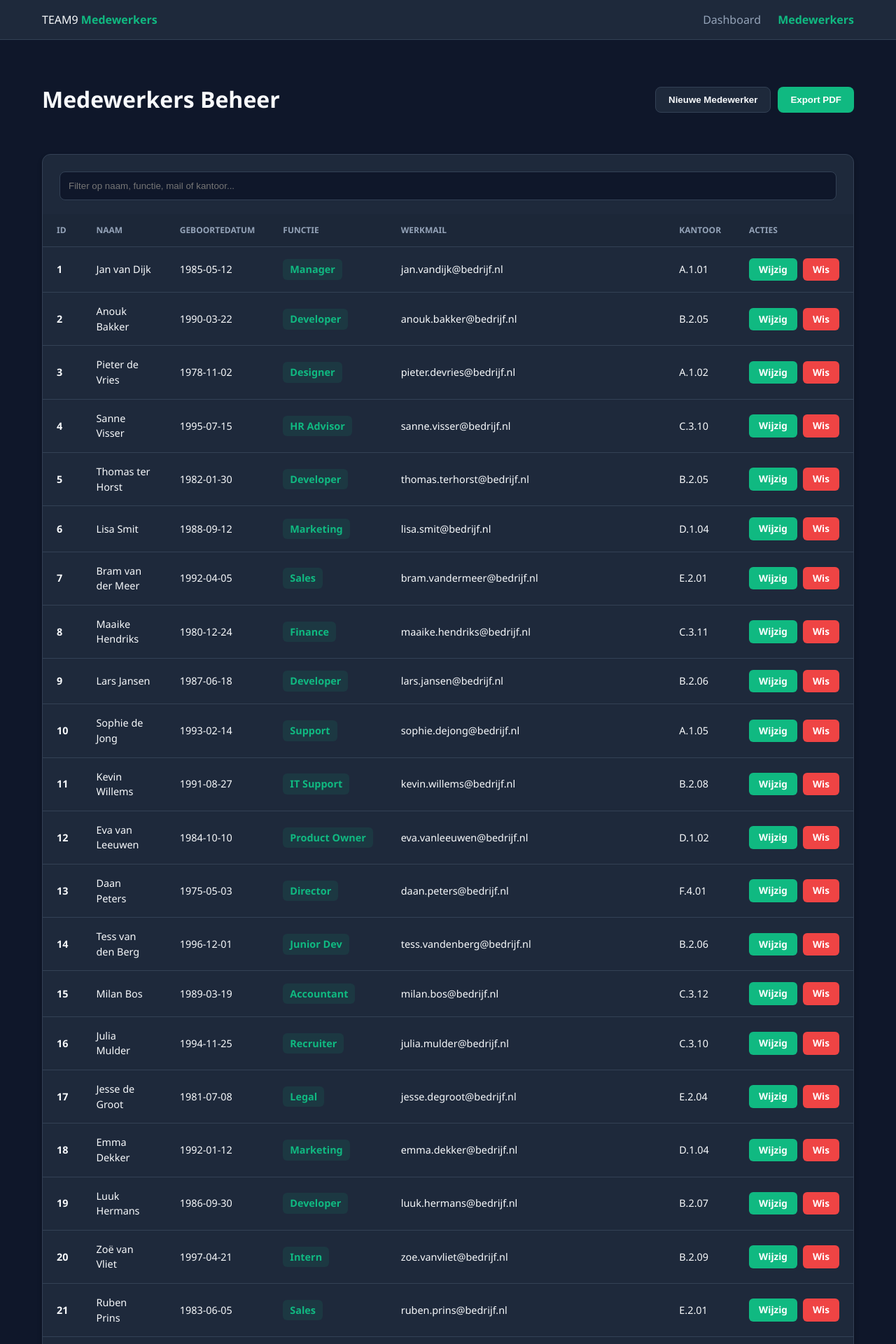
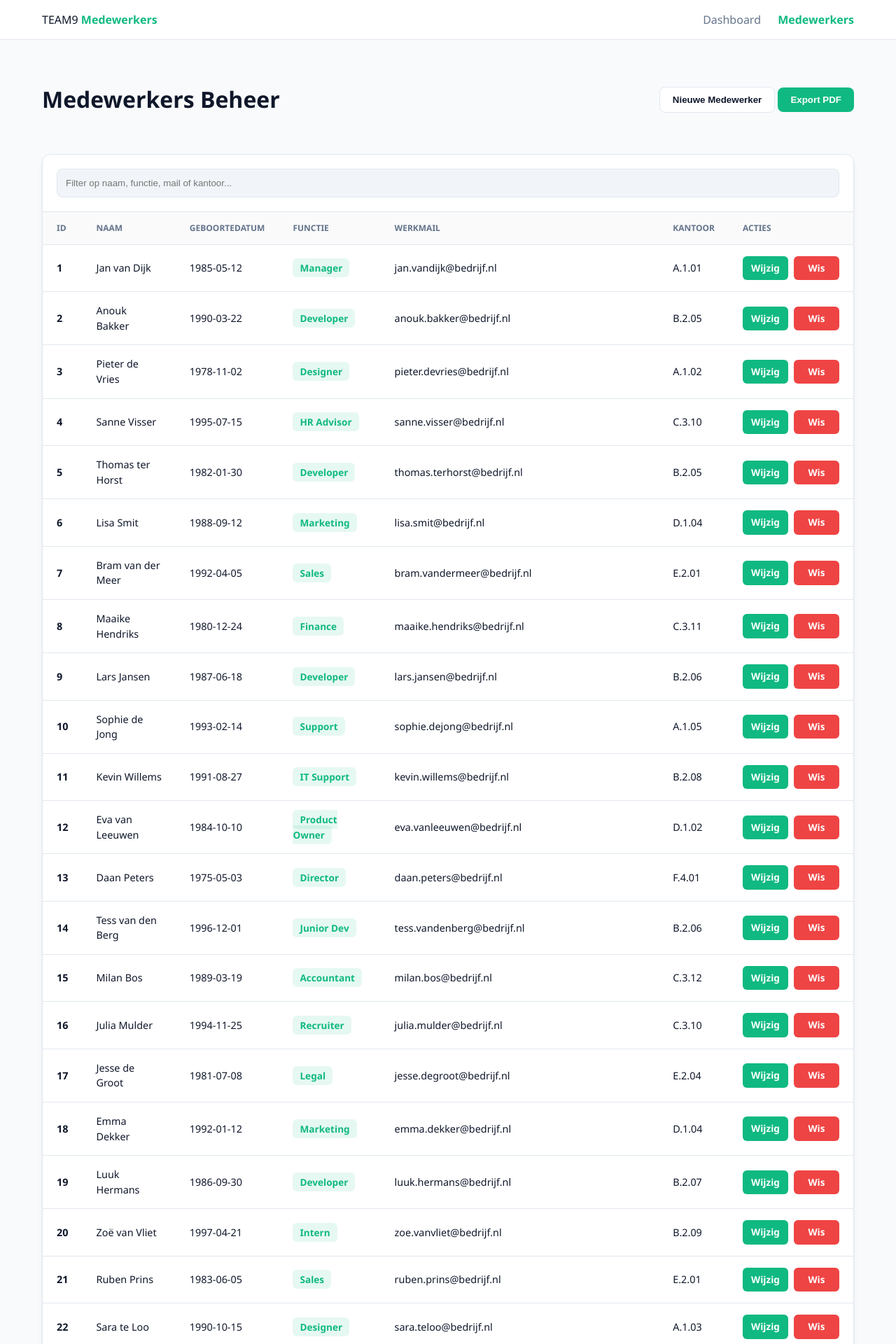
Before and after one commit to Team-9-ict/urenregistratiesysteem-team9, a PHP site: page /medewerkers.php in a window 1280 px wide. Shown: the top 1920 px of the page at 70% size. Run offline with PHP 8.4, Linux system fonts and the light colour scheme; data comes from the database, SQL or seed files in the repository; some libraries are stand-ins or nearby versions.

Commit message:
Bugs gefixed
zie trello voor meer info

```diff
--- a/Max/script.js
+++ b/Max/script.js
@@ -2,6 +2,15 @@ function searchTable() {
     let val = document.getElementById("searchInput").value.toLowerCase();
     let rows = document.querySelectorAll("#employeeTable tbody tr");
     rows.forEach(r => r.style.display = r.innerText.toLowerCase().includes(val) ? "" : "none");
+}
+
+function toggleForm() {
+    const form = document.getElementById("addForm");
+    if (form.style.display === "none") {
+        form.style.display = "block";
+    } else {
+        form.style.display = "none";
+    }
 }
 
 function generatePDF() {
@@ -17,7 +26,8 @@ function generatePDF() {
     document.head.appendChild(pdfStyle);
 
     html2pdf().set({
-        margin: 10, filename: 'export.pdf',
+        margin: 10,
+        filename: 'export.pdf',
         html2canvas: { scale: 2, backgroundColor: '#ffffff' },
         jsPDF: { orientation: 'landscape' }
     }).from(el).save().then(() => document.getElementById('pdf-fix').remove());
--- a/Max/style.css
+++ b/Max/style.css
@@ -1,28 +1,44 @@
-/* Globale reset voor correcte breedteberekening */
+/* Globale instellingen */
 * {
     box-sizing: border-box;
 }
 
 :root {
-    --bg-body: #0f172a;
-    --bg-card: #1e293b;
-    --text-main: #f8fafc;
-    --text-muted: #94a3b8;
-    --border: #334155;
+    /* Standaard Licht Thema */
+    --bg-body: #f8fafc;
+    --bg-card: #ffffff;
+    --text-main: #0f172a;
+    --text-muted: #64748b;
+    --border: #e2e8f0;
     --primary: #10b981;
     --primary-hover: #059669;
-    --nav-bg: #1e293b;
-    --input-bg: #0f172a;
-    --shadow: 0 4px 6px rgba(0, 0, 0, 0.3);
+    --nav-bg: #ffffff;
+    --input-bg: #f1f5f9;
+    --shadow: 0 4px 6px -1px rgba(0, 0, 0, 0.1);
     --danger: #ef4444;
 }
 
+/* Automatische Dark Mode op basis van browser/systeem */
+@media (prefers-color-scheme: dark) {
+    :root {
+        --bg-body: #0f172a;
+        --bg-card: #1e293b;
+        --text-main: #f8fafc;
+        --text-muted: #94a3b8;
+        --border: #334155;
+        --nav-bg: #1e293b;
+        --input-bg: #0f172a;
+        --shadow: 0 4px 6px rgba(0, 0, 0, 0.3);
+    }
+}
+
 body {
-    font-family: 'Segoe UI', sans-serif;
+    font-family: 'Segoe UI', Tahoma, Geneva, Verdana, sans-serif;
     margin: 0;
     background-color: var(--bg-body);
     color: var(--text-main);
     line-height: 1.5;
+    transition: background-color 0.3s ease, color 0.3s ease;
 }
 
 /* Navigatie */
@@ -67,14 +83,11 @@ body {
     border-radius: 12px;
     box-shadow: var(--shadow);
     margin-bottom: 2rem;
-    width: 100%;
+    overflow: hidden;
 }
 
 .form-card { padding: 24px; }
-
-.table-header {
-    padding: 24px 24px 10px 24px;
-}
+.table-header { padding: 20px; border-bottom: 1px solid var(--border); }
 
 /* Formulier Grid */
 .form-grid {
@@ -88,21 +101,17 @@ input {
     width: 100%;
     background: var(--input-bg);
     border: 1px solid var(--border);
-    color: white;
+    color: var(--text-main);
     padding: 12px;
     border-radius: 8px;
     outline: none;
-    transition: 0.2s;
+    transition: border-color 0.2s;
 }
 
 input:focus { border-color: var(--primary); }
 
-input#searchInput {
-    margin-bottom: 10px;
-}
-
-/* Tabel styling */
-#pdf-content {
+/* Tabel styling & Fix voor wrapping */
+.table-container {
     width: 100%;
     overflow-x: auto;
 }
@@ -110,7 +119,7 @@ input#searchInput {
 table {
     width: 100%;
     border-collapse: collapse;
-    min-width: 800px;
+    min-width: 900px;
 }
 
 th {
@@ -120,7 +129,7 @@ th {
     text-transform: uppercase;
     font-size: 0.75rem;
     border-bottom: 1px solid var(--border);
-    background: rgba(0,0,0,0.05);
+    background: rgba(0,0,0,0.02);
 }
 
 td {
@@ -129,7 +138,20 @@ td {
     font-size: 0.9rem;
 }
 
-tr:hover { background: rgba(255,255,255,0.02); }
+tr:hover { background: rgba(128,128,128,0.05); }
+
+/* Actie Knoppen Fix */
+.action-cell {
+    width: 160px; /* Vaste breedte voor de kolom */
+    white-space: nowrap;
+}
+
+.action-cell-flex {
+    display: flex;
+    gap: 8px;
+    flex-wrap: nowrap; /* Forceert knoppen op één regel */
+    align-items: center;
+}
 
 /* Knoppen & Badges */
 .badge {
@@ -138,31 +160,28 @@ tr:hover { background: rgba(255,255,255,0.02); }
     padding: 4px 10px;
     border-radius: 6px;
     font-weight: 600;
-    white-space: nowrap;
-    display: inline-block;
-    width: fit-content;
+    font-size: 0.85rem;
 }
 
-.action-buttons { display: flex; gap: 10px; }
+.btn-primary { background: var(--primary); color: white; border: none; padding: 10px 18px; border-radius: 8px; cursor: pointer; font-weight: 600; transition: 0.2s; }
+.btn-primary:hover { background: var(--primary-hover); }
 
-.btn-primary { background: var(--primary); color: white; border: none; padding: 10px 18px; border-radius: 8px; cursor: pointer; font-weight: 600; }
 .btn-secondary { background: var(--bg-card); color: var(--text-main); border: 1px solid var(--border); padding: 10px 18px; border-radius: 8px; cursor: pointer; font-weight: 600; }
+
 .btn-save { background: var(--primary); color: white; border: none; width: 100%; padding: 14px; margin-top: 20px; border-radius: 8px; cursor: pointer; font-weight: bold; }
 
-.action-cell-flex {
-    display: flex;
-    gap: 8px;
-}
-
 .btn-edit, .btn-delete {
-    padding: 6px 14px;
+    padding: 7px 12px;
     border-radius: 6px;
     text-decoration: none;
     font-size: 0.85rem;
     font-weight: 600;
     color: white !important;
+    display: inline-block;
+    min-width: 65px;
+    text-align: center;
 }
 
 .btn-edit { background-color: var(--primary); }
 .btn-delete { background-color: var(--danger); }
-.btn-edit:hover, .btn-delete:hover { opacity: 0.8; }
+.btn-edit:hover, .btn-delete:hover { opacity: 0.85; }
```
Also changed, not shown: Max/edit.php (+26 -20 lines), Max/medewerkers.php (+15 -11 lines).
